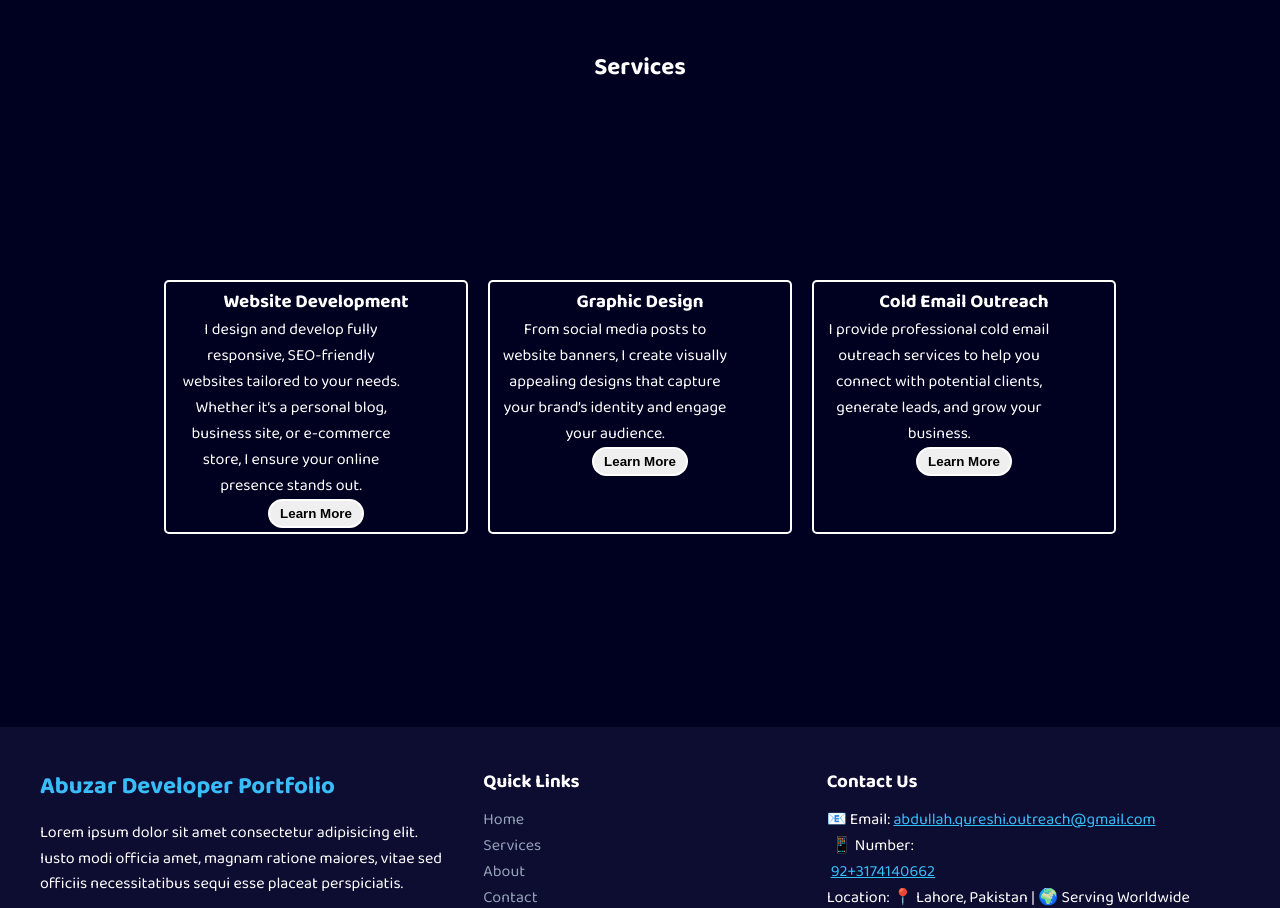
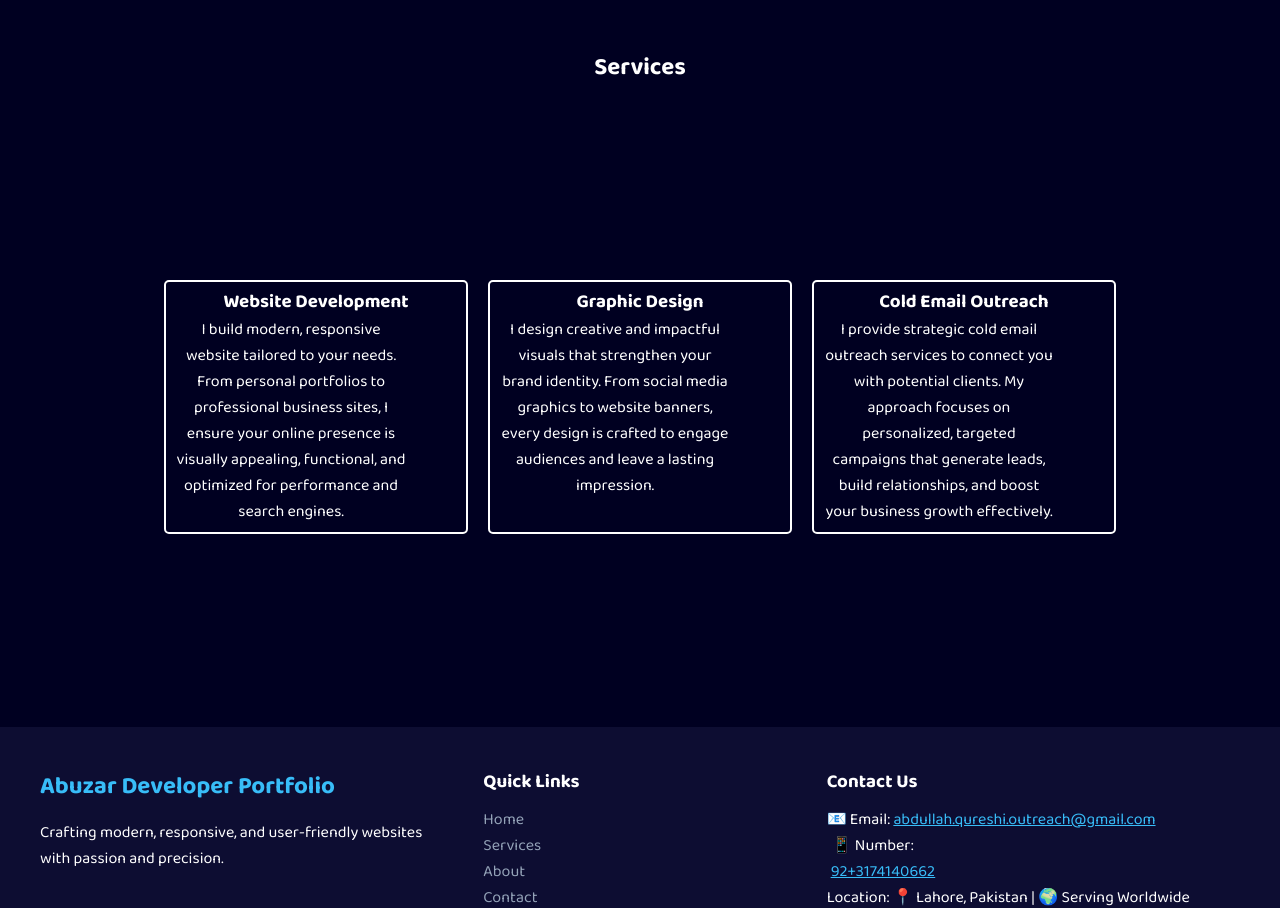
Before and after one commit to Denver966/My-Portfolio, a plain HTML site: page services.html in a window 1280 px wide. Shown: the part 82-990 px from the top of the page. Drawn offline with nearby package versions, Linux system fonts and the light colour scheme.

Commit message:
Update services.html

```diff
--- a/services.html
+++ b/services.html
@@ -43,27 +43,24 @@
             <div class="box">
               <h3>Website Development</h3>
               <p>
-                I design and develop fully responsive, SEO-friendly websites tailored to your needs. Whether it’s a personal blog, business site, or e-commerce store, I ensure your online presence stands out.
+                I build modern, responsive website tailored to your needs. From personal portfolios to professional business sites, I ensure your online presence is visually appealing, functional, and optimized for performance and search engines.
               </p>
-              <button class="button"><a href="https://www.w3schools.com/js/" target="_blank">Learn More</a></button>
             </div>
 
 
             <div class="box">
               <h3>Graphic Design</h3>
               <p>
-               From social media posts to website banners, I create visually appealing designs that capture your brand’s identity and engage your audience.
+                I design creative and impactful visuals that strengthen your brand identity. From social media graphics to website banners, every design is crafted to engage audiences and leave a lasting impression.
               </p>
-              <button class="button"><a href="https://www.w3schools.com/js/" target="_blank">Learn More</a></button>
             </div>
 
 
             <div class="box">
               <h3>Cold Email Outreach</h3>
               <p>
-                I provide professional cold email outreach services to help you connect with potential clients, generate leads, and grow your business.
+                I provide strategic cold email outreach services to connect you with potential clients. My approach focuses on personalized, targeted campaigns that generate leads, build relationships, and boost your business growth effectively.
               </p>
-              <button class="button"><a href="https://www.w3schools.com/js/" target="_blank">Learn More</a></button>
             </div>
             </div>
         </section>
@@ -77,7 +74,7 @@
     <div style="flex: 1 1 250px;">
       <h2 class="colors">Abuzar Developer Portfolio</h2>
       <p class="line">
-        Lorem ipsum dolor sit amet consectetur adipisicing elit. Iusto modi officia amet, magnam ratione maiores, vitae sed officiis necessitatibus sequi esse placeat perspiciatis.
+        Crafting modern, responsive, and user-friendly websites with passion and precision.
       </p>
     </div>
 
@@ -86,9 +83,9 @@
       <h3 style="margin-bottom: 10px;">Quick Links</h3>
       <ul style="list-style: none; padding: 0;">
         <li><a href="#" style="color: #94a3b8; text-decoration: none;">Home</a></li>
-        <li><a href="services.html" style="color: #94a3b8; text-decoration: none;">Services</a></li>
-        <li><a href="about.html" style="color: #94a3b8; text-decoration: none;">About</a></li>
-        <li><a href="contact-us.html" style="color: #94a3b8; text-decoration: none;">Contact</a></li>
+        <li><a href="/services.html" style="color: #94a3b8; text-decoration: none;">Services</a></li>
+        <li><a href="/about.html" style="color: #94a3b8; text-decoration: none;">About</a></li>
+        <li><a href="/contact-us.html" style="color: #94a3b8; text-decoration: none;">Contact</a></li>
       </ul>
     </div>
 
```
